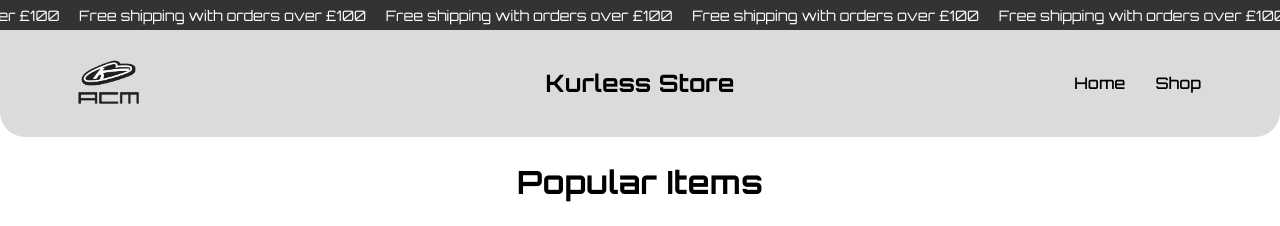
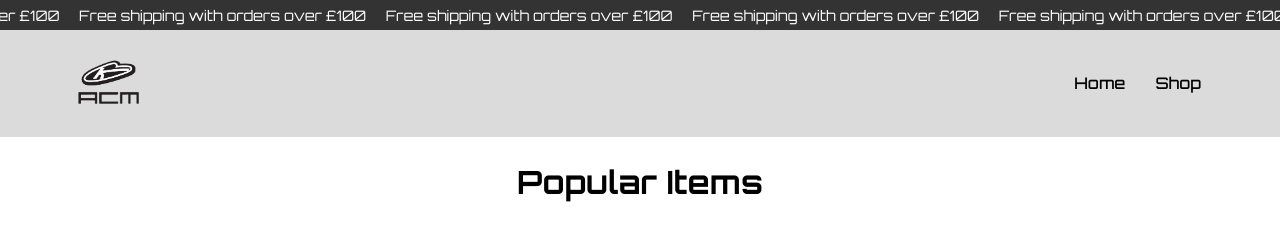
Before and after one commit to cris27-web/kurless, a plain HTML site: page index.html in a window 1280 px wide. Shown: the top 226 px of the page. Drawn offline with Linux system fonts and the light colour scheme.

Commit message:
style changes mainly

```diff
--- a/css/styles.css
+++ b/css/styles.css
@@ -242,9 +242,6 @@ body {
     z-index: 1000;
     box-shadow: var(--box-shadow);
     backdrop-filter: blur(5px); /* Optional: Adds a slight blur for better readability */
-    /* Added rounded bottom corners */
-    border-bottom-left-radius: 25px;
-    border-bottom-right-radius: 25px;
 }
 
 .header__container {
--- a/index.html
+++ b/index.html
@@ -27,7 +27,6 @@
     <header class="header">
         <div class="header__container container">
             <img src="assets/images/logo.png" alt="Kurless Store Logo" class="header__logo">
-            <h1 class="header__title">Kurless Store</h1>
             <nav class="nav">
                 <button class="nav__toggle" aria-label="Toggle navigation">&#9776;</button>
                 <ul class="nav__list">
```
Also changed, not shown: login.html (+0 -1 lines), shop.html (+0 -1 lines).
